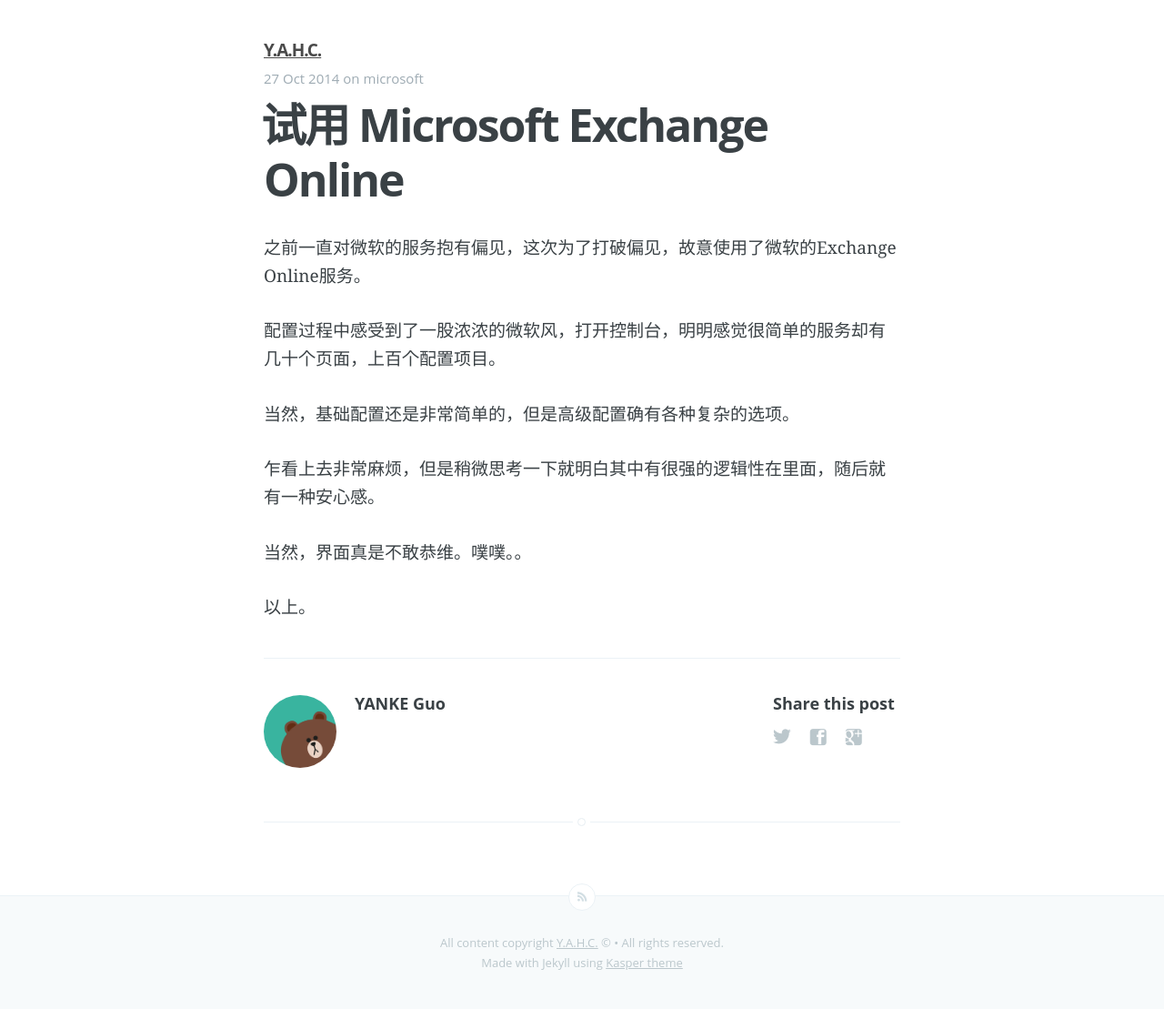
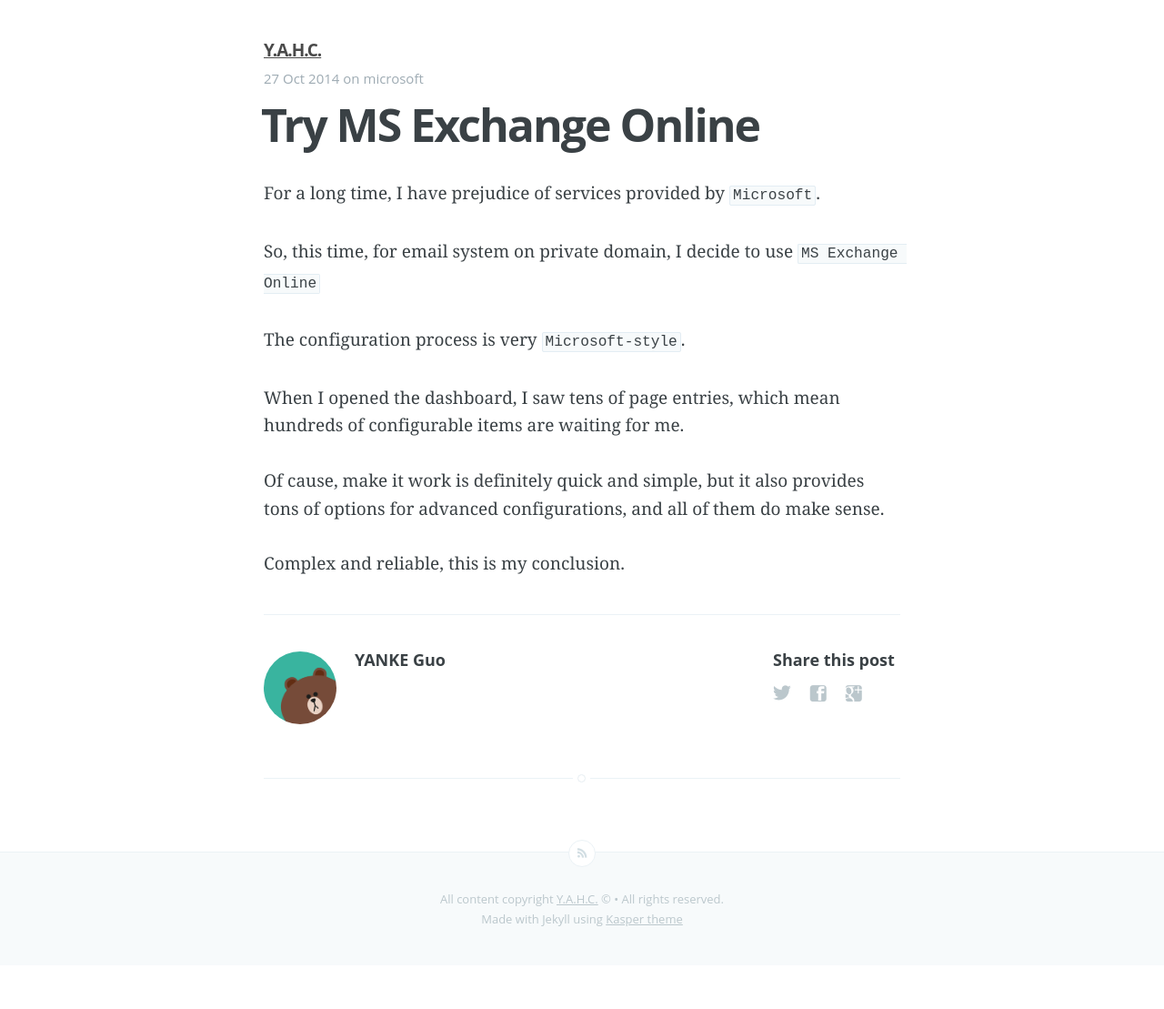
Before and after one commit to guoyk-deprecated/Blogs, a Jekyll site: the page built from _posts/2014-10-27-use-ms-exchange.markdown, in a window 1280 px wide. Shown: the whole page at 91% size. Built offline with Jekyll 4.4.1, drawn with Linux system fonts in a browser that asks for light colours; Markdown is read by kramdown in place of the engine named in the settings; after the commit the page ends 1061 px from its top, so only the background shows below that.

Commit message:
update language

```diff
--- a/_posts/2014-10-27-use-ms-exchange.markdown
+++ b/_posts/2014-10-27-use-ms-exchange.markdown
@@ -1,18 +1,18 @@
 ---
 layout: post
-title:  "试用 Microsoft Exchange Online"
+title:  "Try MS Exchange Online"
 date:   2014-10-27 03:35:00
 categories: microsoft
 ---
 
-之前一直对微软的服务抱有偏见，这次为了打破偏见，故意使用了微软的Exchange Online服务。
+For a long time, I have prejudice of services provided by `Microsoft`.
 
-配置过程中感受到了一股浓浓的微软风，打开控制台，明明感觉很简单的服务却有几十个页面，上百个配置项目。
+So, this time, for email system on private domain, I decide to use `MS Exchange Online`
 
-当然，基础配置还是非常简单的，但是高级配置确有各种复杂的选项。
+The configuration process is very `Microsoft-style`.
 
-乍看上去非常麻烦，但是稍微思考一下就明白其中有很强的逻辑性在里面，随后就有一种安心感。
+When I opened the dashboard, I saw tens of page entries, which mean hundreds of configurable items are waiting for me.
 
-当然，界面真是不敢恭维。噗噗。。
+Of cause, make it work is definitely quick and simple, but it also provides tons of options for advanced configurations, and all of them do make sense.
 
-以上。
+Complex and reliable, this is my conclusion.
```
Also changed, not shown: _posts/2014-10-01-got-yanke-io.markdown (+6 -4 lines), _posts/2014-10-28-XCode-61-SourceKit-keep-crashing.md (+5 -3 lines), _posts/2014-10-28-lost.markdown (deleted, +0 -8 lines).
